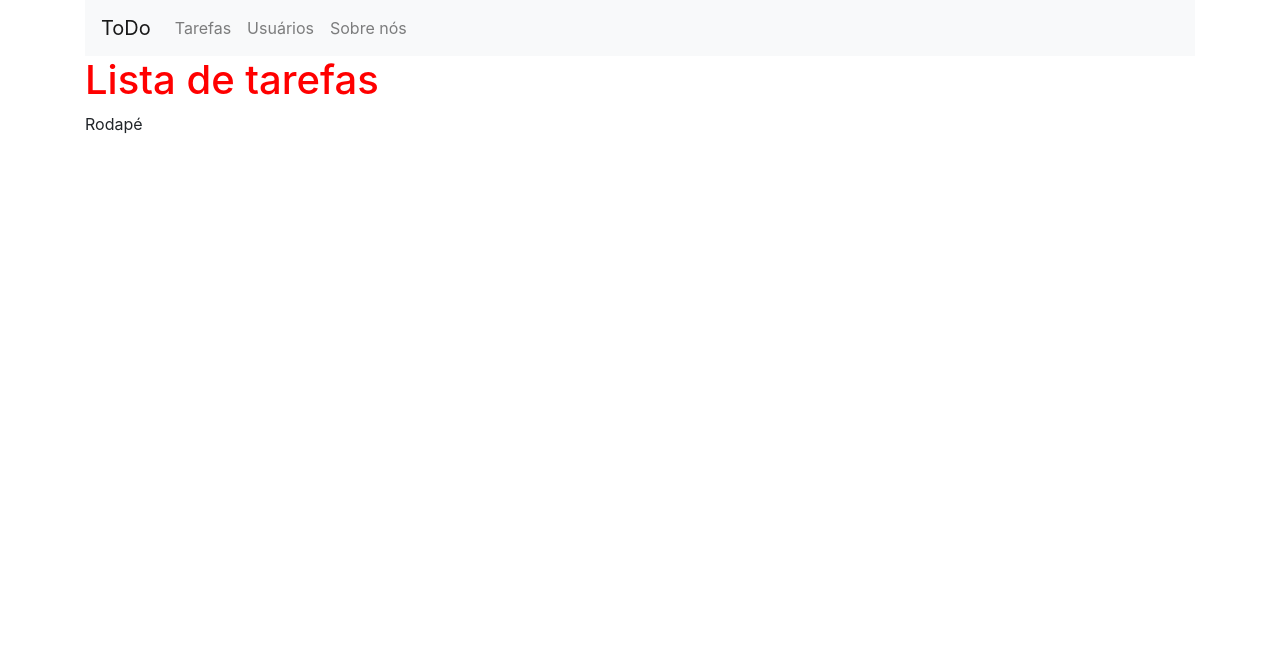
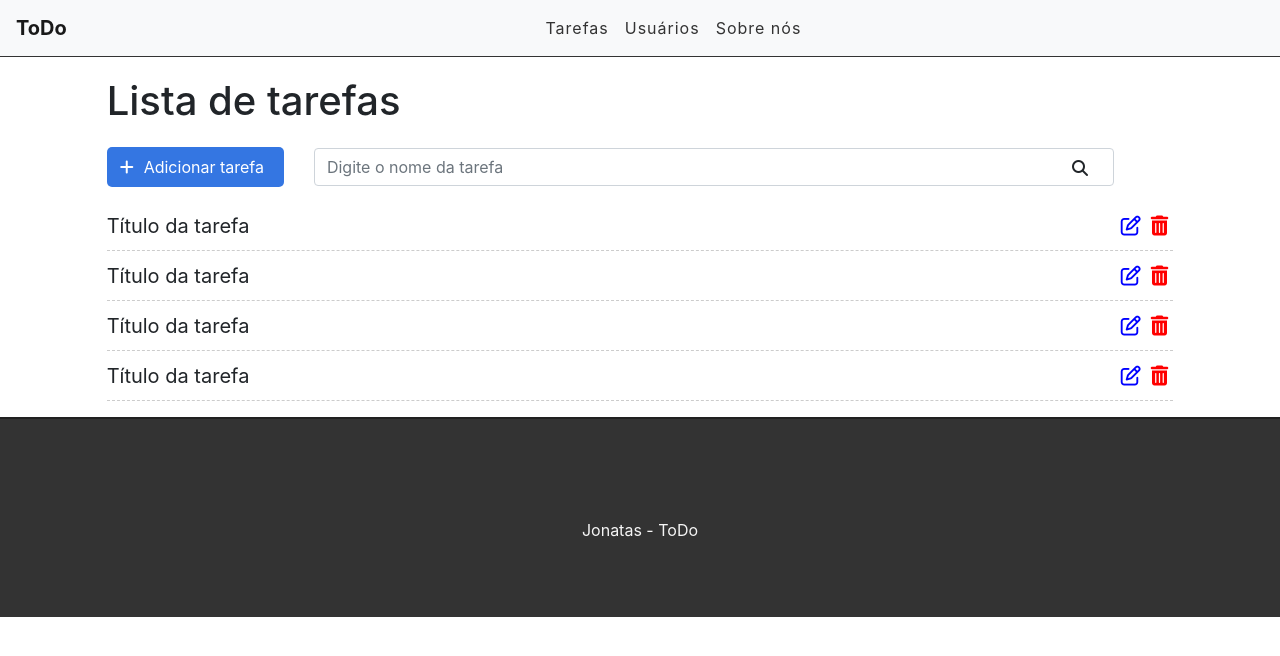
Before and after one commit to Jonntz/todo-django, a Django app: page / in a window 1280 px wide. Shown: the top 656 px of the page. Run offline with Django 3.2, Linux system fonts and the light colour scheme; some libraries are stand-ins or nearby versions.

Commit message:
Criando o layout estilizado da página

```diff
--- a/tasks/static/css/styles.css
+++ b/tasks/static/css/styles.css
@@ -1,3 +1,106 @@
-h1 {
+.container-fluid{
+    padding: 0;
+
+}
+
+/* NavBar */
+
+.navbar{
+    border-bottom: 1px solid #333;
+    margin-bottom: 20px;
+}
+
+.navbar-nav{
+        margin: auto;
+}
+
+.navbar-brand{
+    font-weight: bold;
+}
+
+.navbar-light .navbar-nav a.nav-link{
+    color: #333;
+    letter-spacing: 1px;
+}
+
+/* Adicionar */
+
+.add-div{
+    background-color: #3476e2;
+    cursor: pointer;
+    display: inline-block;
+    color: white;
+    padding: 8px;
+    border-radius: 5px;
+    margin-right: 25px;
+}
+
+.fa.fa-plus{
+    color: white;
+    margin-right: 10px;
+    margin-left: 5px;
+}
+
+/* Busca */
+
+.fa.fa-search{
+    position: absolute;
+    top: 12px;
+    right: 26px;
+}
+
+.search-div{
+    padding:0px;
+    margin-top: 15px;
+    margin-bottom: 15px;
+    display: inline-block;
+}
+
+/* Tarefas */
+
+.list-div{
+    padding:0;
+
+}
+
+.task-list{
+    padding-left: 0;
+}
+
+.task-item{
+    list-style: none;
+    font-size: 20px;
+    height: 50px;
+    padding-top: 10px;
+    border-bottom: 1px dashed #ccc;
+}
+
+.fa.fa-trash, .fa.fa-edit{
+    cursor: pointer;
+    margin: 5px;
+    font-size: 20px;
+    float: right;
+}
+
+.fa.fa-trash{
     color: red;
 }
+
+.fa.fa-edit{
+    color:blue;
+}
+
+/* Rodapé */
+
+footer{
+    background-color: #333;
+    height: 200px;
+    border-top: 2px solid #202020
+}
+
+footer p{
+    color: #f5f5f5;
+    text-align: center;
+    top: 50%;
+    position: relative;
+}
--- a/tasks/templates/base.html
+++ b/tasks/templates/base.html
@@ -10,10 +10,13 @@
     <!-- CSS only -->
     <link rel="stylesheet" href="https://stackpath.bootstrapcdn.com/bootstrap/4.5.2/css/bootstrap.min.css" integrity="sha384-JcKb8q3iqJ61gNV9KGb8thSsNjpSL0n8PARn9HuZOnIxN0hoP+VmmDGMN5t9UJ0Z" crossorigin="anonymous">
     <link rel="stylesheet" href={% static 'css/styles.css' %}>
+
+    <script src="https://use.fontawesome.com/35cf8b2558.js"></script>
+
   </head>
 
   <body>
-    <div class="container">
+    <div class="container-fluid">
         <nav class="navbar navbar-expand-lg navbar-light bg-light">
             <a class="navbar-brand" href="#">ToDo</a>
             <button class="navbar-toggler" type="button" data-toggle="collapse" data-target="#navbarSupportedContent" aria-controls="navbarSupportedContent" aria-expanded="false" aria-label="Toggle navigation">
@@ -36,8 +39,9 @@
             </nav>
         {% block content %}
         {% endblock content %}
+
         <footer>
-            Rodapé
+            <p>Jonatas - ToDo</p>
         </footer>
     </div>
 
--- a/tasks/templates/tasks/list.html
+++ b/tasks/templates/tasks/list.html
@@ -4,5 +4,39 @@
 {% endblock title %}
 
 {% block content %}
-    <h1>Lista de tarefas</h1>
+    <div class="offset-1 col-10 list-div">
+        <h1>Lista de tarefas</h1>
+        <div class="col-2 add-div">
+            <i class="fa fa-plus" aria-hidden="true"></i>Adicionar tarefa
+        </div>
+        <div class="col-9 search-div">
+            <input class="form-control" type="text" id="search" name="search" placeholder="Digite o nome da tarefa">
+            <i class="fa fa-search" aria-hidden="true"></i>
+        </div>
+        <ul class="task-list">
+            <li class="task-item">
+                <span>Título da tarefa</span>
+                <span><i class="fa fa-trash" aria-hidden="true"></i></span>
+                <span><i class="fa fa-edit" aria-hidden="true"></i></span>
+            </li>
+
+            <li class="task-item">
+                <span>Título da tarefa</span>
+                <span><i class="fa fa-trash" aria-hidden="true"></i></span>
+                <span><i class="fa fa-edit" aria-hidden="true"></i></span>
+            </li>
+
+            <li class="task-item">
+                <span>Título da tarefa</span>
+                <span><i class="fa fa-trash" aria-hidden="true"></i></span>
+                <span><i class="fa fa-edit" aria-hidden="true"></i></span>
+            </li>
+
+            <li class="task-item">
+                <span>Título da tarefa</span>
+                <span><i class="fa fa-trash" aria-hidden="true"></i></span>
+                <span><i class="fa fa-edit" aria-hidden="true"></i></span>
+            </li>
+        </ul>
+    </div>
 {% endblock content %}
```
